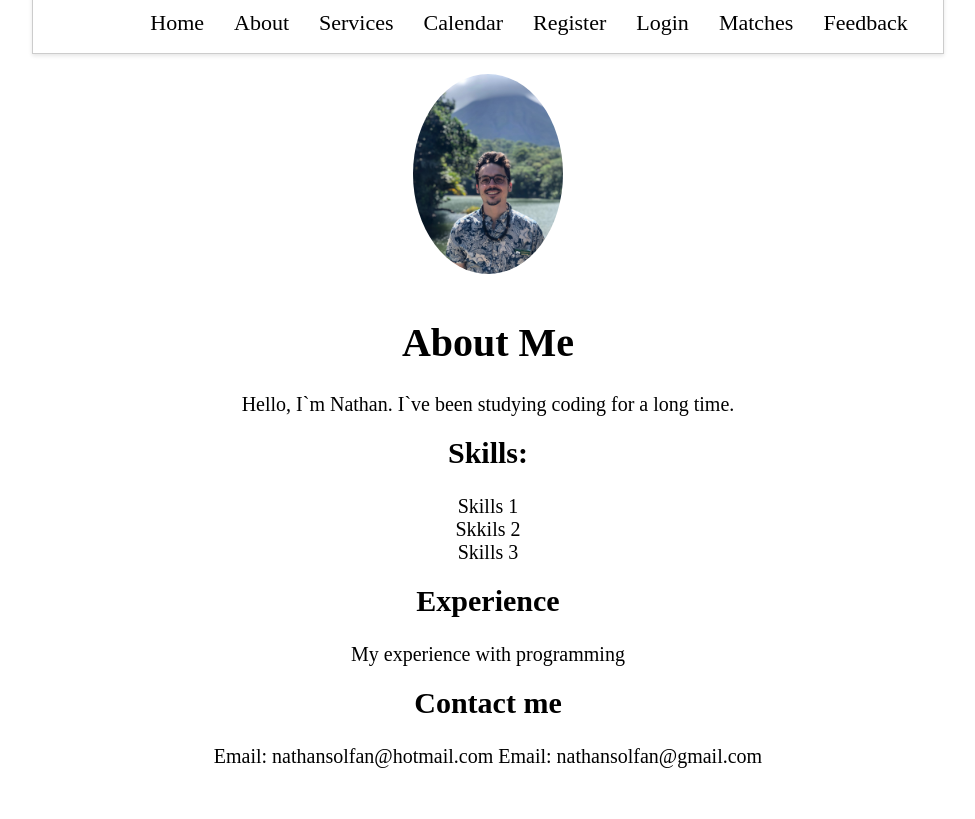
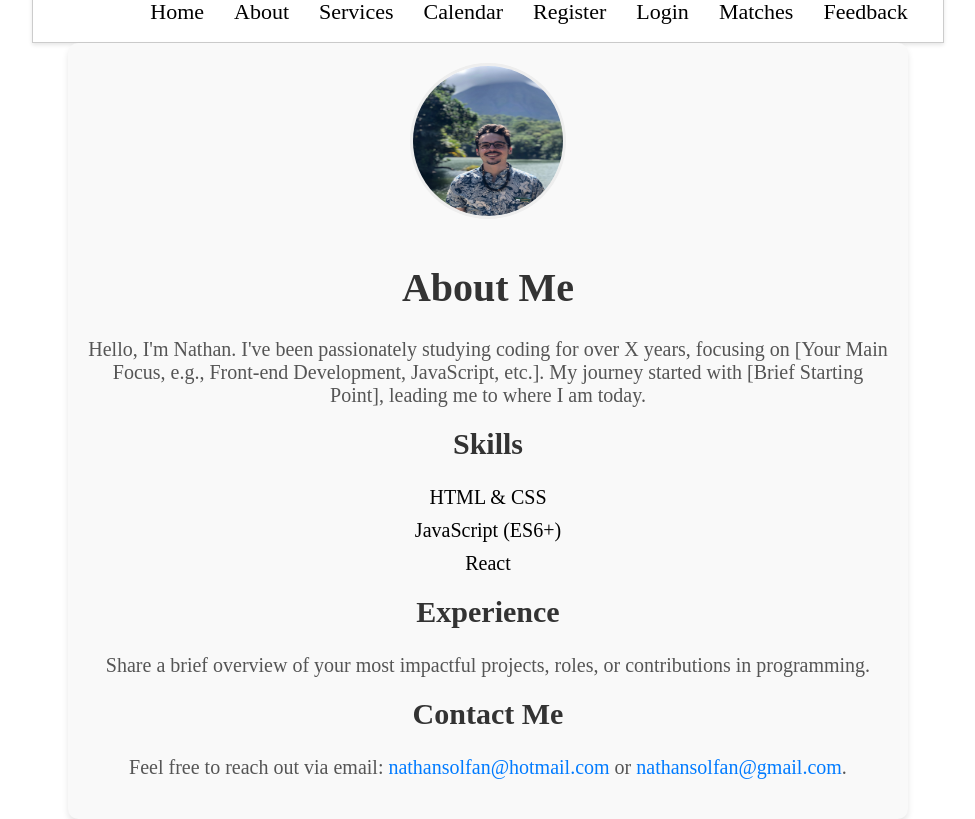
Before and after one commit to nathansolfan/app, a React (Create React App) app: page /about in a window 1280 px wide. Shown: the whole page, without its empty margins (152-1127 px from the left). Built offline with nearby package versions, Linux system fonts and the light colour scheme.

Commit message:
added extra styling

```diff
--- a/src/About/About.css
+++ b/src/About/About.css
@@ -1,24 +1,59 @@
 .about-container {
     text-align: center;
     padding: 20px;
+    max-width: 800px; /* Limit the width for better readability */
+    margin: auto; /* Center the container */
+    background: #f9f9f9; /* Light background for the container */
+    box-shadow: 0 4px 6px rgba(0, 0, 0, 0.1); /* Subtle shadow for depth */
+    border-radius: 10px; /* Soften the edges */
+    transition: all 0.3s ease-in-out; /* Smooth transition for hover effects */
+  }
+
+  .about-container:hover {
+    transform: translateY(-5px); /* Slight lift on hover */
+    box-shadow: 0 6px 12px rgba(0, 0, 0, 0.15);
   }
 
   .about-image {
-    max-width: 150px;
-    height: auto;
+    width: 150px; /* Fixed width for consistency */
+    height: 150px; /* Ensure the image is a perfect circle */
     border-radius: 50%;
     margin-bottom: 20px;
+    border: 3px solid #eee; /* Subtle border around the image */
+    transition: transform 0.3s ease-in-out;
+  }
+
+  .about-image:hover {
+    transform: scale(1.05); /* Slightly enlarge the image on hover */
   }
 
   .about-header, .skills-header, .experience-header, .contact-header {
-    margin-top: 20px
+    color: #333; /* Darker text for contrast */
+    margin-top: 20px;
+  }
+
+  .introduction, .experience-section, .contact-info {
+    color: #555; /* Slightly lighter text for the body */
+    margin-bottom: 20px;
   }
 
   .skills-list {
     list-style-type: none;
     padding: 0;
+    margin-bottom: 20px; /* Add some space below the list */
   }
 
-.contact-info {
-    white-space: pre-line;
+  .skills-list li {
+    margin-bottom: 10px; /* Space between list items */
   }
+
+  /* Add a smooth transition to all links */
+  a {
+    color: #007bff; /* A pleasant shade of blue for links */
+    text-decoration: none; /* No underline */
+    transition: color 0.2s ease-in-out;
+  }
+
+  a:hover {
+    color: #0056b3; /* A darker shade of blue on hover */
+  }
--- a/src/About/About.js
+++ b/src/About/About.js
@@ -5,24 +5,34 @@ import pictureNathan from "../image/pictureNathan.jpg";
 const About = () => {
   return (
     <div className="about-container">
-      <img className="about-image" src={pictureNathan} alt="" />
-      <h1 className="about-header"> About Me </h1>
+      <img className="about-image" src={pictureNathan} alt="Nathan" />
+      <h1 className="about-header">About Me</h1>
       <p className="introduction">
-        Hello, I`m Nathan. I`ve been studying coding for a long time.
+        Hello, I'm Nathan. I've been passionately studying coding for over X
+        years, focusing on [Your Main Focus, e.g., Front-end Development,
+        JavaScript, etc.]. My journey started with [Brief Starting Point],
+        leading me to where I am today.
       </p>
 
-      <h2 className="skills-header">Skills:</h2>
+      <h2 className="skills-header">Skills</h2>
       <ul className="skills-list">
-        <li>Skills 1</li>
-        <li>Skkils 2</li>
-        <li>Skills 3</li>
+        <li>HTML & CSS</li>
+        <li>JavaScript (ES6+)</li>
+        <li>React</li>
+        {/* Add more skills as needed */}
       </ul>
 
       <h2 className="experience-header">Experience</h2>
-      <div className="experience-section">My experience with programming</div>
-      <h2 className="contact-header">Contact me</h2>
+      <p className="experience-section">
+        Share a brief overview of your most impactful projects, roles, or
+        contributions in programming.
+      </p>
+
+      <h2 className="contact-header">Contact Me</h2>
       <p className="contact-info">
-        Email: nathansolfan@hotmail.com Email: nathansolfan@gmail.com
+        Feel free to reach out via email:{" "}
+        <a href="mailto:nathansolfan@hotmail.com">nathansolfan@hotmail.com</a>{" "}
+        or <a href="mailto:nathansolfan@gmail.com">nathansolfan@gmail.com</a>.
       </p>
     </div>
   );
```
Lines whose indentation alone changed are shown as unchanged.
